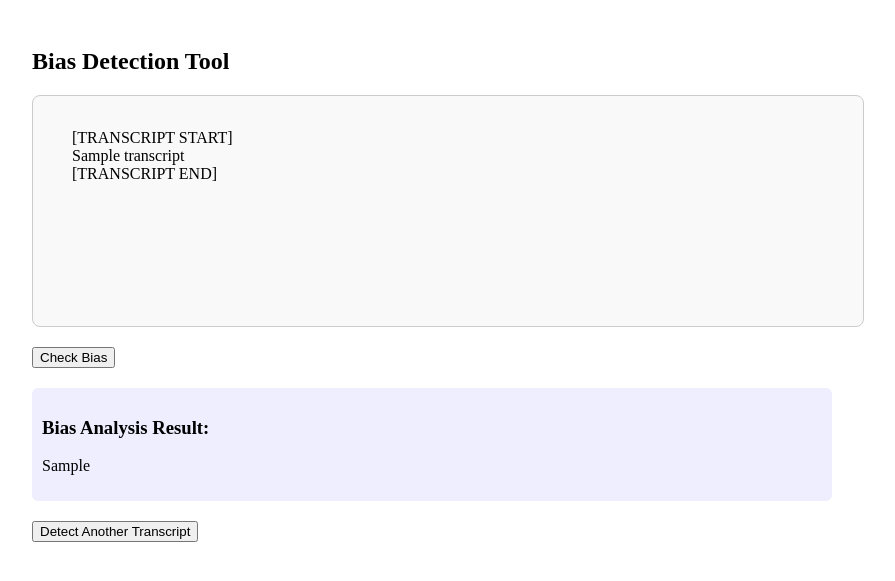
After one commit to karthiksreedhar/step-final, a Flask app: template templates/bias.html in a window 1280 px wide. The commit adds this page. Shown: the top 581 px of the page, without its empty margins (208-1103 px from the left). Run offline with Flask 3, Linux system fonts and the light colour scheme; the template is opened without the code that fills it: most values are stand-ins (such as "Sample title", 1, 10 or a date in 2020).

Commit message:
bias detection content

```diff
--- a/app.py
+++ b/app.py
@@ -40,6 +40,46 @@ def clarify():
     answer = clarify_question(summary, question)
     return render_template('summary.html', summary=summary, answer=answer)
 
+@app.route('/process', methods=['POST'])
+def process():
+    link = request.form.get('link')
+    text = request.form.get('text')
+    file = request.files.get('pdf')
+    action_type = request.form.get('action_type')
+
+    transcript = None
+    if link:
+        transcript = extract_text_from_url(link)
+    elif file and file.filename:
+        filename = secure_filename(file.filename)
+        filepath = os.path.join(app.config['UPLOAD_FOLDER'], filename)
+        file.save(filepath)
+        transcript = extract_text_from_pdf(filepath)
+    elif text:
+        transcript = text
+
+    if not transcript:
+        return "Please provide a valid transcript source.", 400
+
+    if action_type == "summarize":
+        summary = summarize_text(transcript)
+        return render_template('summary.html', summary=summary)
+    elif action_type == "bias":
+        print("Call to bias detection API with transcript:", transcript)
+        return render_template('bias.html', transcript=transcript)
+    else:
+        return "Invalid action.", 400
+
+@app.route('/bias', methods=['POST'])
+def bias():
+    selected_text = request.form.get('selected_text')
+    if not selected_text:
+        return "No text selected.", 400
+    # Call your bias detection logic here, e.g.:
+    # result = detect_bias(selected_text)
+    # For now, just echo the selected text:
+    return render_template('bias.html', transcript=selected_text, bias_result="(Bias analysis result here)")
+
 if __name__ == '__main__':
     os.makedirs(app.config['UPLOAD_FOLDER'], exist_ok=True)
     app.run(debug=True)
--- a/summarize.py
+++ b/summarize.py
@@ -4,7 +4,7 @@ from bs4 import BeautifulSoup
 from PyPDF2 import PdfReader
 
 # Replace this with your actual OpenAI API key
-openai.api_key = "OPENAI_API_KEY_HERE"
+openai.api_key = "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"
 
 def extract_text_from_pdf(path):
     reader = PdfReader(path)
--- /dev/null
+++ b/templates/bias.html
@@ -0,0 +1,55 @@
+<!DOCTYPE html>
+<html lang="en">
+<head>
+  <meta charset="UTF-8">
+  <title>Bias Detection Tool</title>
+  <style>
+    #transcript-box {
+      width: 100%;
+      min-height: 200px;
+      border: 1px solid #ccc;
+      padding: 15px;
+      border-radius: 8px;
+      background: #f9f9f9;
+      margin-bottom: 20px;
+      white-space: pre-wrap;
+      cursor: text;
+      user-select: text;
+    }
+    #bias-result {
+      margin-top: 20px;
+      padding: 10px;
+      background: #eef;
+      border-radius: 6px;
+      display: none;
+    }
+  </style>
+</head>
+<body>
+  <div style="max-width: 800px; margin: auto; padding: 20px;">
+    <h2>Bias Detection Tool</h2>
+    <div id="transcript-box">
+      [TRANSCRIPT START]
+      {{ transcript }}
+      [TRANSCRIPT END]
+    </div>
+
+    <form id="bias-form" method="POST" action="/bias">
+      <input type="hidden" name="selected_text" id="selected_text">
+      <button type="submit">Check Bias</button>
+    </form>
+
+    {% if bias_result %}
+      <div id="bias-result" style="display:block;">
+        <h3>Bias Analysis Result:</h3>
+        <p>{{ bias_result }}</p>
+      </div>
+    {% endif %}
+
+    <form action="/" method="GET" style="margin-top: 20px;">
+      <button type="submit">Detect Another Transcript</button>
+    </form>
+
+  </div>
+</body>
+</html>
--- a/templates/index.html
+++ b/templates/index.html
@@ -63,7 +63,7 @@
 <body>
   <div class="container">
     <h1>Congressional Hearing Analysis Tool</h1>
-    <form action="/summarize" method="POST" enctype="multipart/form-data">
+    <form action="/process" method="POST" enctype="multipart/form-data">
       <label for="link">Transcript URL:</label>
       <input type="text" id="link" name="link" placeholder="https://www.congress.gov/event/...">
 
@@ -74,7 +74,8 @@
       <textarea name="text" id="text" rows="10" placeholder="Paste transcript text here..."></textarea>
 
       <div class="button-group">
-        <button type="submit">Generate Summary</button>
+        <button type="submit" name="action_type" value="summarize">Generate Summary</button>
+        <button type="submit" name="action_type" value="bias">Check for Bias</button>
       </div>
     </form>
   </div>
```
